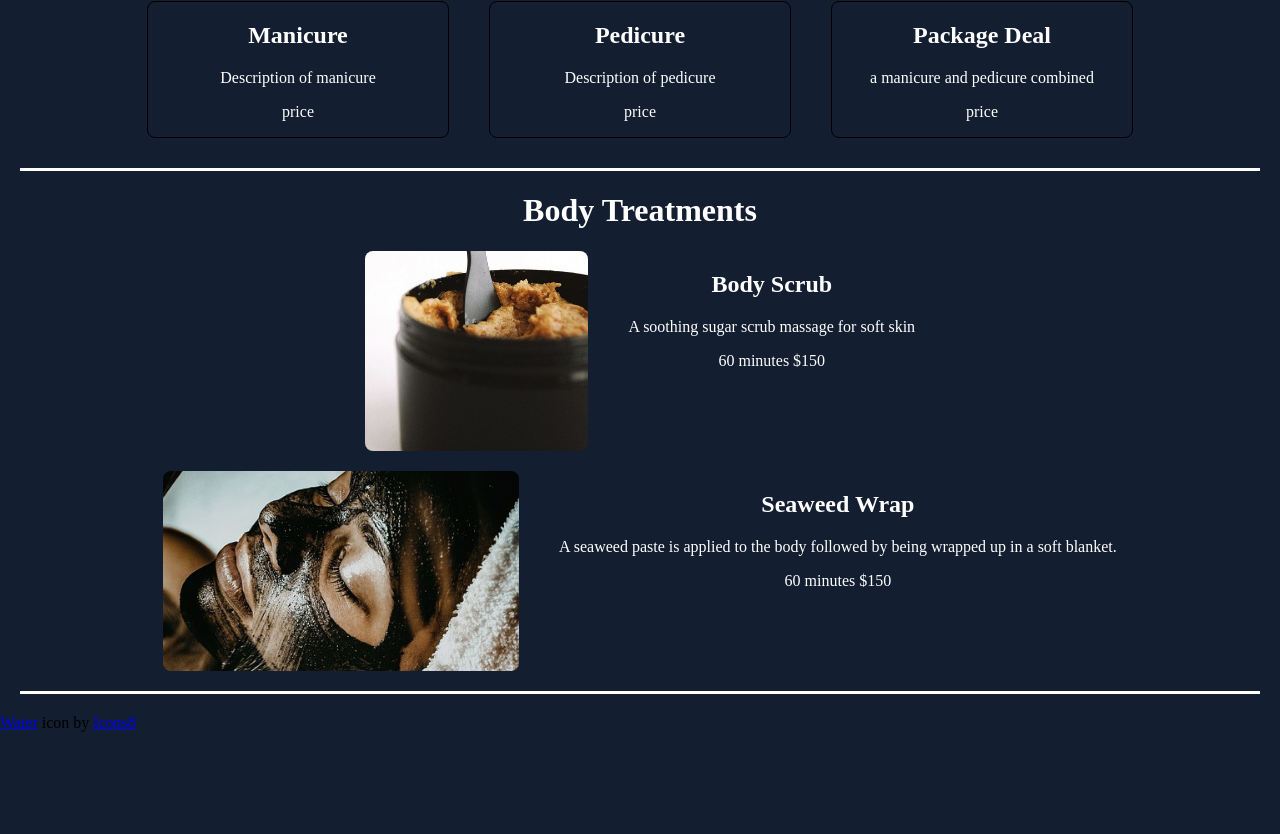
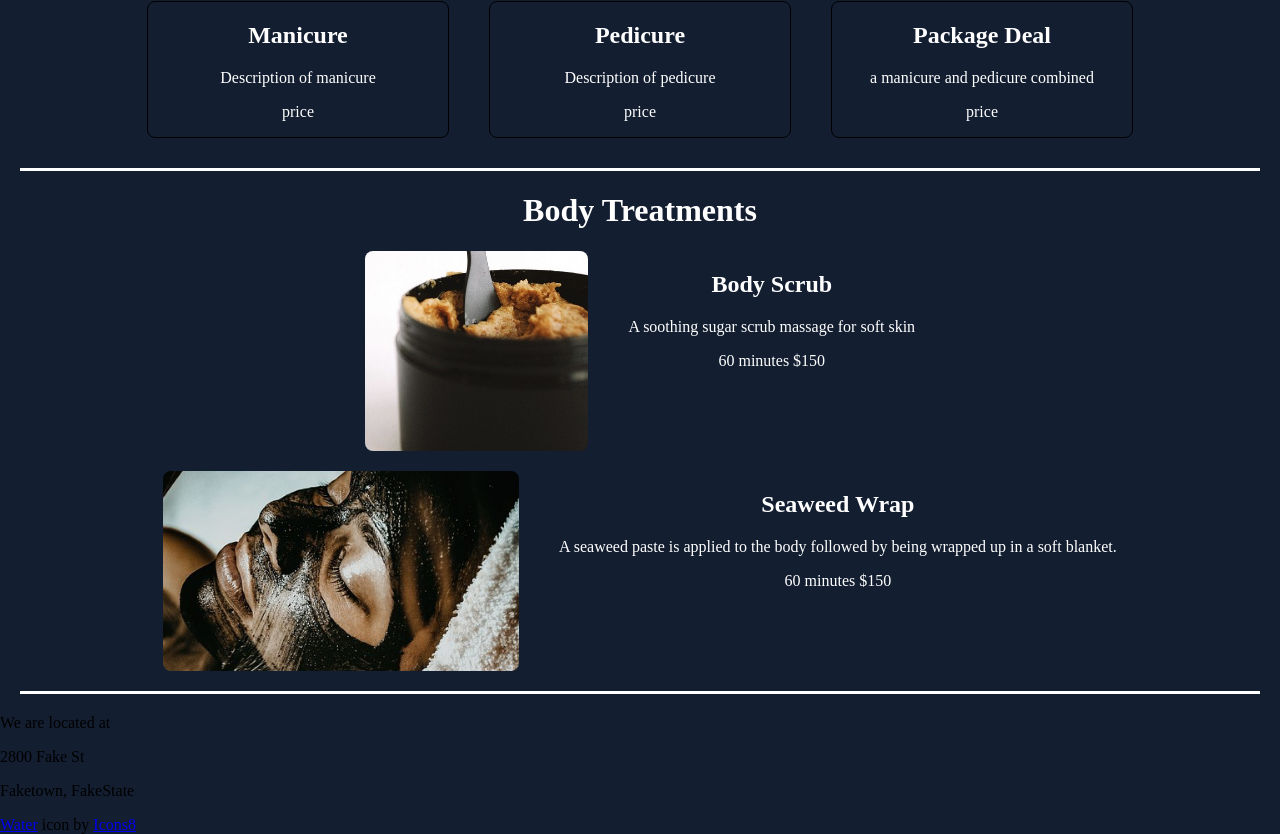
Before and after one commit to LaurenCummings/spa-project, a React (Vite) app: page / in a window 1280 px wide. Shown: the part 2195-3029 px from the top of the page. Before the commit the page ends 2959 px from the top, so only its background shows below. Built offline with nearby package versions, Linux system fonts and the light colour scheme.

Commit message:
Added location to footer

```diff
--- a/src/components/Footer.jsx
+++ b/src/components/Footer.jsx
@@ -3,6 +3,11 @@ import '../css/Footer.css';
 function Footer() {
     return (
         <div className="footer">
+            <div className="location">
+                <p>We are located at</p>
+                <p>2800 Fake St</p>
+                <p>Faketown, FakeState</p>
+            </div>
             <p><a target="_blank" href="https://icons8.com/icon/Vhgkr6lfmGL8/water">Water</a> icon by <a target="_blank" href="https://icons8.com">Icons8</a></p>
         </div>
     )
```
